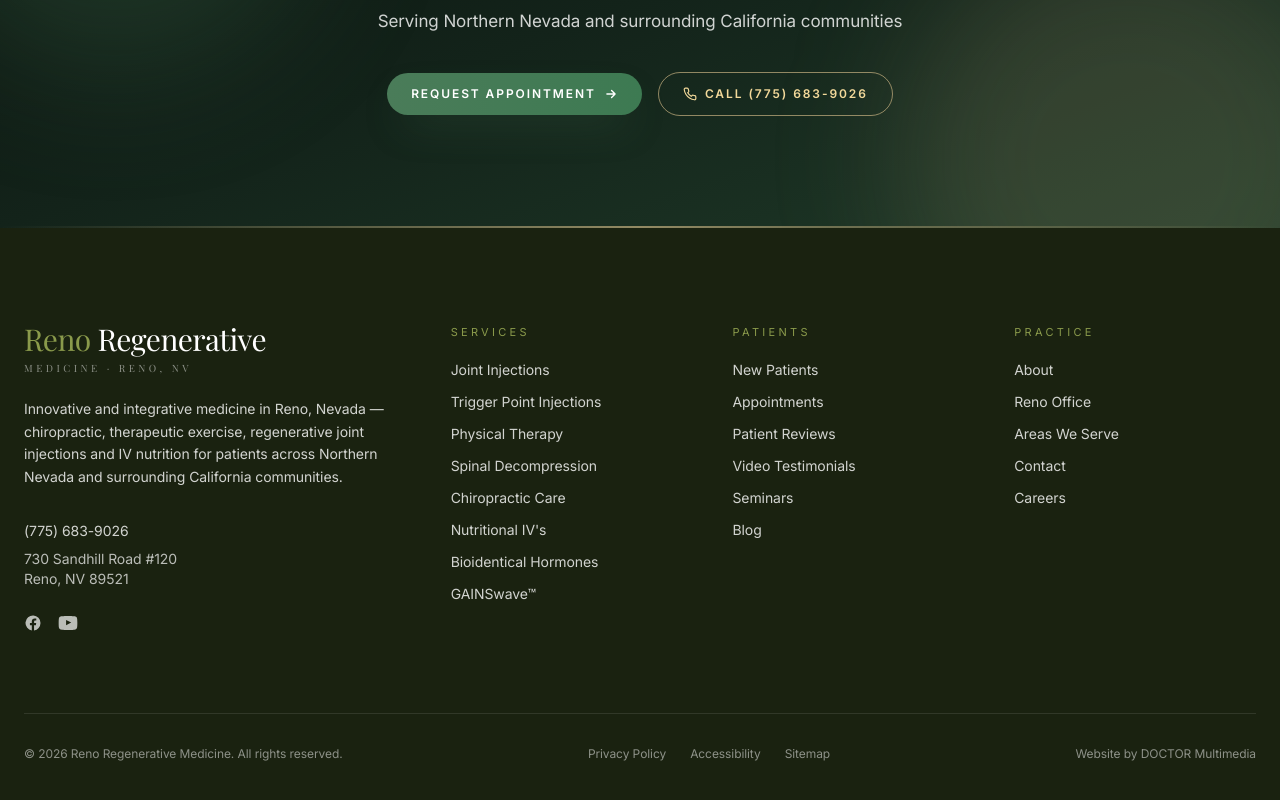
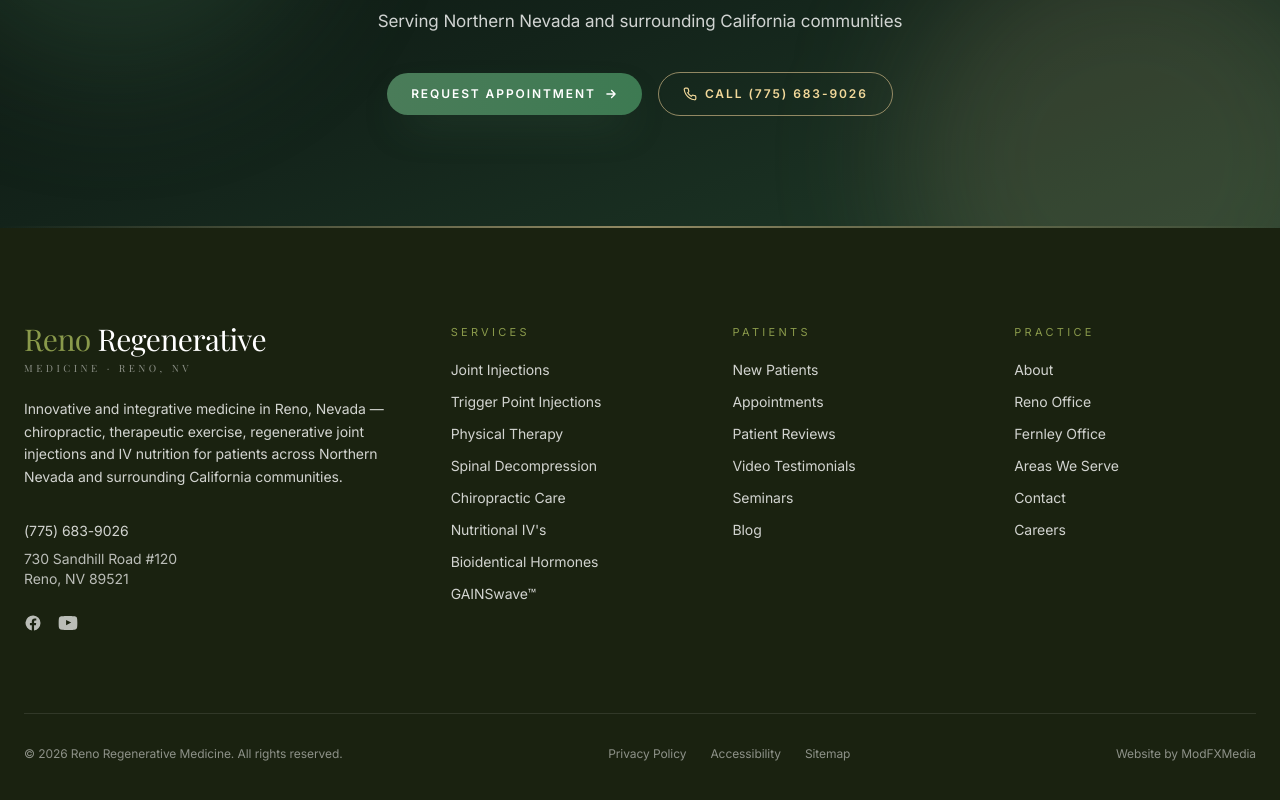
Before and after one commit to modfxmedia-ai/Reno-Regenerative-Medicine, a Next.js app: page /blog in a window 1280 px wide. Shown: the part 7247-8047 px from the top of the page. Built offline with nearby package versions, Linux system fonts and the light colour scheme.

Commit message:
update new changes requested by the client

```diff
--- a/app/components/Footer.tsx
+++ b/app/components/Footer.tsx
@@ -23,6 +23,7 @@
 const PRACTICE = [
   { label: "About", href: "/about/" },
   { label: "Reno Office", href: "/reno-office/" },
+  { label: "Fernley Office", href: "https://ascensionhealthnv.com/" },
   { label: "Areas We Serve", href: "/areas-we-serve/" },
   { label: "Contact", href: "/contact/" },
   { label: "Careers", href: "/careers/" },
@@ -77,7 +78,21 @@
             <div>
               <h3 className="text-[11px] uppercase tracking-[0.3em] text-olive mb-5">Practice</h3>
               <ul className="space-y-3 text-sm">
-                {PRACTICE.map((l) => (<li key={l.href}><Link href={l.href} className="hover:text-olive transition-colors">{l.label}</Link></li>))}
+                {PRACTICE.map((l) => {
+                  const isExternal = /^https?:\/\//.test(l.href);
+                  return (
+                    <li key={l.href}>
+                      <Link
+                        href={l.href}
+                        target={isExternal ? "_blank" : undefined}
+                        rel={isExternal ? "noopener noreferrer" : undefined}
+                        className="hover:text-olive transition-colors"
+                      >
+                        {l.label}
+                      </Link>
+                    </li>
+                  );
+                })}
               </ul>
             </div>
           </div>
@@ -90,7 +105,17 @@
             <li><Link href="/accessibility/" className="hover:text-olive transition-colors">Accessibility</Link></li>
             <li><Link href="/sitemap/" className="hover:text-olive transition-colors">Sitemap</Link></li>
           </ul>
-          <p>Website by DOCTOR Multimedia</p>
+          <p>
+            Website by{" "}
+            <a
+              href="https://modfxmedia.com/"
+              target="_blank"
+              rel="noopener noreferrer"
+              className="hover:text-olive transition-colors"
+            >
+              ModFXMedia
+            </a>
+          </p>
         </div>
       </div>
     </footer>
--- a/app/components/Header.tsx
+++ b/app/components/Header.tsx
@@ -66,7 +66,10 @@
   {
     label: "Contact",
     href: "/contact",
-    dropdown: [{ label: "Reno Office", href: "/reno-office" }],
+    dropdown: [
+      { label: "Reno Office", href: "/reno-office" },
+      { label: "Fernley Office", href: "https://ascensionhealthnv.com/" },
+    ],
   },
 ];
 
@@ -265,11 +268,15 @@
               {/* Top accent bar */}
               <span aria-hidden className="block h-[3px] w-full bg-gradient-to-r from-[#4a7c59] via-[#c6b180] to-[#4a7c59]" />
               <ul className={`p-3 ${item.grid ? "grid grid-cols-2 gap-x-2 gap-y-0.5" : "space-y-0.5"}`}>
-                {item.dropdown!.map((d) => (
+                {item.dropdown!.map((d) => {
+                  const isExternal = /^https?:\/\//.test(d.href);
+                  return (
                   <li key={d.href} role="none">
                     <Link
                       href={d.href}
                       role="menuitem"
+                      target={isExternal ? "_blank" : undefined}
+                      rel={isExternal ? "noopener noreferrer" : undefined}
                       className="group flex items-center justify-between px-3 py-2.5 rounded-md text-[13px] font-medium text-[#1a2332] hover:bg-[#f6f3ea] hover:text-[#4a7c59] transition-colors"
                     >
                       <span>{d.label}</span>
@@ -278,7 +285,8 @@
                       </span>
                     </Link>
                   </li>
-                ))}
+                  );
+                })}
               </ul>
             </motion.div>
           )}
@@ -402,17 +410,22 @@
                               transition={{ duration: 0.25, ease: "easeOut" }}
                               className="overflow-hidden pb-3"
                             >
-                              {item.dropdown!.map((d) => (
+                              {item.dropdown!.map((d) => {
+                                const isExternal = /^https?:\/\//.test(d.href);
+                                return (
                                 <li key={d.href}>
                                   <Link
                                     href={d.href}
                                     onClick={onClose}
+                                    target={isExternal ? "_blank" : undefined}
+                                    rel={isExternal ? "noopener noreferrer" : undefined}
                                     className="block ml-6 mr-2 px-3 py-2.5 rounded-md text-[13px] text-white/80 hover:bg-white/5 hover:text-[#c6b180] transition-colors"
                                   >
                                     {d.label}
                                   </Link>
                                 </li>
-                              ))}
+                                );
+                              })}
                             </motion.ul>
                           )}
                         </AnimatePresence>
--- a/app/components/HeroV2.tsx
+++ b/app/components/HeroV2.tsx
@@ -7,7 +7,7 @@
 const ease = [0.22, 1, 0.36, 1] as const;
 
 const STATS = [
-  { value: "20+", label: "Years of care" },
+  { value: "9", label: "Years of care" },
   { value: "4.8★", label: "200+ Google reviews" },
   { value: "On-site", label: "X-ray & ultrasound" },
   { value: "Same-week", label: "New patient visits" },
--- a/app/components/ServicePageBody.tsx
+++ b/app/components/ServicePageBody.tsx
@@ -16,11 +16,11 @@
 /* -------------------------------------------------------------------------- */
 
 const HOURS: { day: string; time: string }[] = [
-  { day: "Mon", time: "8:00 – 5:00" },
-  { day: "Tue", time: "8:00 – 5:00" },
-  { day: "Wed", time: "8:00 – 5:00" },
-  { day: "Thu", time: "8:00 – 5:00" },
-  { day: "Fri", time: "8:00 – 5:00" },
+  { day: "Mon", time: "9:00 – 6:00" },
+  { day: "Tue", time: "9:00 – 6:00" },
+  { day: "Wed", time: "9:00 – 6:00" },
+  { day: "Thu", time: "9:00 – 6:00" },
+  { day: "Fri", time: "Closed" },
   { day: "Sat", time: "Closed" },
   { day: "Sun", time: "Closed" },
 ];
--- a/app/components/TrustBar.tsx
+++ b/app/components/TrustBar.tsx
@@ -3,7 +3,7 @@
 import { motion } from "framer-motion";
 
 const stats = [
-  { value: "20+", label: "Years of Care" },
+  { value: "9", label: "Years of Care" },
   { value: "200+", label: "5-Star Reviews" },
   { value: "15+", label: "Therapies Offered" },
   { value: "On-site", label: "X-ray & Ultrasound" },
--- a/app/joint-injections/JointInjectionsBody.tsx
+++ b/app/joint-injections/JointInjectionsBody.tsx
@@ -12,6 +12,7 @@
   "Joint pain can occur in any joint of the body, but most patients who experience joint pain tend to feel it in certain areas such as the wrists, knees, hips, or shoulders. Acute joint pain is typically the result of an injury or direct trauma while chronic joint pain can be caused by rheumatoid arthritis or osteoarthritis.",
   "Persistent and/or severe pain that prohibits your ability to complete everyday tasks should be evaluated by a doctor. If you notice redness, joint deformity, swelling, or reduced range of motion, it is time to schedule an appointment.",
   "If over-the-counter medications and physical therapy prove unable to relieve your pain, we may then proceed with another method of treatment such as joint injections. This non-surgical treatment option can not only help you experience pain relief, but can also provide increased range of motion which can also aid in making physical therapy more comfortable.",
+  "Every injection in our office is performed using ultrasound guidance. Rather than relying on landmarks alone, we use real-time ultrasound imaging to guide the needle precisely into the targeted joint or soft tissue. This in-office ultrasound guidance improves accuracy, helps protect surrounding structures, and gives you the best chance at meaningful, lasting relief from a single visit.",
 ];
 
 const CANDIDATES = [
@@ -21,6 +22,7 @@
   { title: "Arthritis (RA or osteoarthritis)", body: "Inflammatory or degenerative joint disease causing chronic pain." },
   { title: "Failed conservative care", body: "OTC medications and PT alone haven't given lasting relief." },
   { title: "Want to avoid surgery", body: "A non-surgical option to try before committing to the operating room." },
+  { title: "Ultrasound-guided precision", body: "Every injection is delivered with real-time ultrasound guidance for accurate placement and better results." },
 ];
 
 export default function JointInjectionsBody() {
--- a/app/new-patients/NewPatientsBody.tsx
+++ b/app/new-patients/NewPatientsBody.tsx
@@ -227,7 +227,7 @@
   },
   {
     q: "How long will my first appointment take?",
-    a: "Plan for about 60 minutes. Your first visit includes a thorough consultation, exam, any needed on-site X-ray or ultrasound imaging, and time to discuss a personalized plan with our team.",
+    a: "Your first visit includes a thorough consultation, exam, any needed on-site X-ray or ultrasound imaging, and time to discuss a personalized plan with our team. We never rush — we take whatever time is needed to fully understand your condition and answer your questions.",
   },
   {
     q: "What conditions do you treat?",
```
Also changed, not shown: app/contact/ContactBody.tsx (+31 -0 lines).
